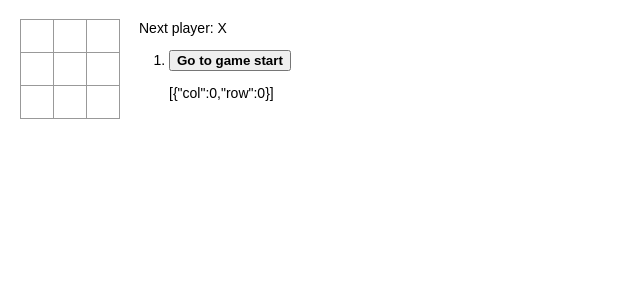
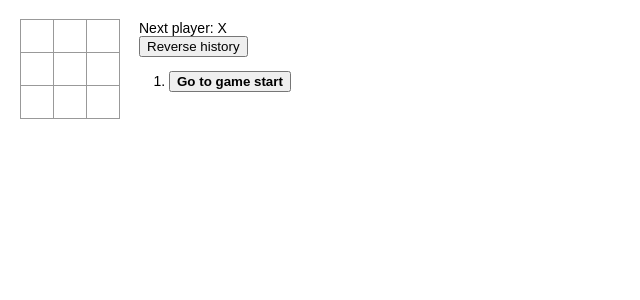
Before and after one commit to yapTim/react-ts-tutorial, a React (Create React App) app: page / in a window 1280 px wide. Shown: the top 300 px of the page, without its empty margins (0-640 px from the left). Built offline with nearby package versions, Linux system fonts and the light colour scheme.

Commit message:
use hooks and do bonus stuff

```diff
--- a/src/index.tsx
+++ b/src/index.tsx
@@ -1,4 +1,4 @@
-import React from 'react';
+import React, {useState, useEffect} from 'react';
 import ReactDOM from 'react-dom';
 import './index.css';
 
@@ -15,26 +15,27 @@ function Square (props: SquareProps) {
 
 }
 
-interface BoardState{squares: Array<any>, xIsNext: Boolean}
 interface BoardProp{squares: Array<any>, onClick: (i: number) => void, winner: {letter: string, lines: number[]} | null}
-class Board extends React.Component<BoardProp,BoardState> {
-  renderSquare(i: number) {
+function Board ({squares, onClick, winner}: BoardProp) {
+  function renderSquare(i: number) {
     return <Square
-      value={this.props.squares[i]}
-      onClick={() => this.props.onClick(i)}
-      inLines={this.props.winner?.lines.includes(i) || false}
+      value={squares[i]}
+      onClick={() => onClick(i)}
+      inLines={winner?.lines.includes(i) || false}
     />;
   }
-  loopSquare(){
+  function loopSquare(){
     let squareArray = []
     let rowArray = []
     for (let i = 0 ;i<9; i++){
-      squareArray.push(this.renderSquare(i))
+      squareArray.push(renderSquare(i))
     }
 
     for(let row=0; row<3; row++){
         rowArray.push(<div className="board-row">{squareArray.slice((row*3), (row*3)+3)}</div>)
     }
+
+    //leaving solution here for study purposes
 
     // for(let row=0; row<3; row++){
     //   let squareArray = []
@@ -47,15 +48,12 @@ class Board extends React.Component<BoardProp,BoardState> {
     return rowArray
 
   }
-
-
-  render() {
     return (
       <div>
-          {this.loopSquare()}
+          {loopSquare()}
       </div>
     );
-  }
+
 }
 
 function calculateWinner(squares: Array<any>){
@@ -78,69 +76,83 @@ function calculateWinner(squares: Array<any>){
   return null;
 }
 
-interface GameState{xIsNext: Boolean, history: Array<any>, stepNumber: number, coordinates: Array<any>}
-class Game extends React.Component<{}, GameState> {
-  constructor(props: {}){
-    super(props);
-    this.state = {
-      history: [{
-        squares: Array(9).fill(null),
-      }],
-      stepNumber: 0,
-      xIsNext: true,
-      coordinates: [{
-        col: 0,
-        row: 0,
-      }]
-    }
-  }
-
-  handleClick(i: number) {
-    const history = this.state.history;
-    const current = history[this.state.stepNumber];
+// interface GameState{xIsNext: Boolean, history: Array<any>, stepNumber: number, coordinates: Array<any>}
+function Game()  {
+  // constructor(props: {}){
+  //   super(props);
+  //   this.state = {
+  //     history: [{
+  //       squares: Array(9).fill(null),
+  //     }],
+  //     stepNumber: 0,
+  //     xIsNext: true,
+  //     coordinates: [{
+  //       col: 0,
+  //       row: 0,
+  //     }]
+  //   }
+  // }
+  const [history, setHistory] = useState([{squares: Array(9).fill(null) }])
+  const [stepNumber, setStepNumber] = useState(0)
+  const [xIsNext, setXisNext] = useState(true)
+  const [coordinates, setCoordinates] = useState([{col: 0, row: 0}])
+  const [isReversed, setIsReversed] = useState(false)
+  function handleClick(i: number) {
+    const current = history[stepNumber];
     const squares = current.squares.slice();
-    const coordinates = this.state.coordinates
     let y: number, x: number
     if (calculateWinner(squares) || squares[i]) {
       return;
     }
-    squares[i] = this.state.xIsNext ? 'X' : 'O';
+    squares[i] = xIsNext ? 'X' : 'O';
 
     y = (i%3)+1
     x = (Math.floor(i/3)+1)
-    this.setState({
-      history: history.concat([{
-        squares: squares,
-      }]),
-      stepNumber: history.length,
-      xIsNext: !this.state.xIsNext,
-      coordinates : ([{
-        col: y,
-        row: x,
-      }])
-    });
+    setHistory(history.concat([{
+      squares: squares,
+    }]))
+    setStepNumber(history.length)
+    setXisNext(!xIsNext)
+    setCoordinates(([{
+      col: y,
+      row: x,
+    }]))
+
+    // this.setState({
+    //   history: history.concat([{
+    //     squares: squares,
+    //   }]),
+    //   stepNumber: history.length,
+    //   xIsNext: !this.state.xIsNext,
+    //   coordinates : ([{
+    //     col: y,
+    //     row: x,
+    //   }])
+    // });
   }
 
-  jumpTo(step: number) {
-    this.setState({
-      stepNumber: step,
-      xIsNext: (step % 2) === 0,
-    });
+  function jumpTo(step: number) {
+    // this.setState({
+    //   stepNumber: step,
+    //   xIsNext: (step % 2) === 0,
+    // });
+
+    setStepNumber(step)
+    setXisNext((step % 2) === 0,)
+
   }
 
-
-  render() {
-    const history = this.state.history.slice(0, this.state.stepNumber + 1);
-    const current = history[history.length - 1];
+    const historySliced = history.slice(0, stepNumber + 1);
+    const current = historySliced[historySliced.length - 1];
     const winner = calculateWinner(current.squares);
 
-    const moves = history.map((step, move) => {
+    const moves = historySliced.map((step, move) => {
       const desc = move ?
         'Go to move #' + move :
         'Go to game start';
       return (
         <li key={move}>
-          <button  style={ move==this.state.stepNumber ? { fontWeight: 'bold' } : { fontWeight: 'normal' }}  onClick={() => this.jumpTo(move)}>{desc}</button>
+          <button  style={ move==stepNumber ? { fontWeight: 'bold' } : { fontWeight: 'normal' }}  onClick={() => jumpTo(move)}>{desc}</button>
         </li>
       );
     });
@@ -148,26 +160,36 @@ class Game extends React.Component<{}, GameState> {
     let status;
     if (winner?.letter) {
       status = 'Winner: ' + winner.letter;
-    } else {
-      status = 'Next player: ' + (this.state.xIsNext ? 'X' : 'O');
     }
+    // else if(!current.squares.some((elem) => elem === null)){
+    //   status = 'Tie'
+    // }
+    else {
+      status = 'Next player: ' + (xIsNext ? 'X' : 'O');
+    }
+    useEffect(() => {
+      if(!current.squares.some((elem) => elem === null)){
+        alert('Tie')
+      }
+    },[current.squares])
     return (
       <div className="game">
         <div className="game-board">
           <Board
             squares={current.squares}
             winner={winner}
-            onClick={(i) => this.handleClick(i)}
+            onClick={(i) => handleClick(i)}
           />
         </div>
         <div className="game-info">
           <div>{status}</div>
-          <ol>{moves}</ol>
-          <ol>{JSON.stringify(this.state.coordinates)}</ol>
+          <div><button onClick={() => setIsReversed(!isReversed)}>Reverse history</button></div>
+          <ol>{isReversed ? moves.reverse() : moves}</ol>
+          {(stepNumber > 0) && <ol>{JSON.stringify(coordinates)}</ol>}
         </div>
       </div>
     );
-  }
+
 }
 
 // ========================================
```
